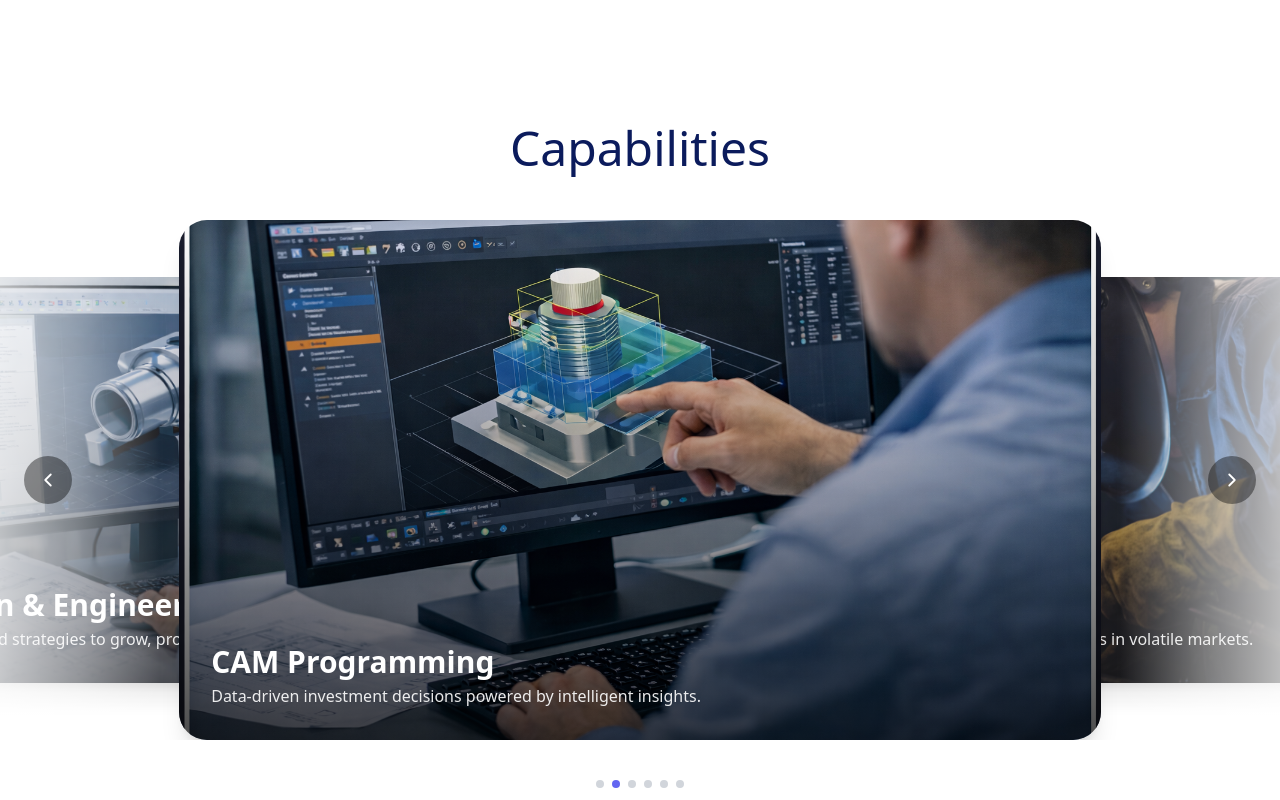
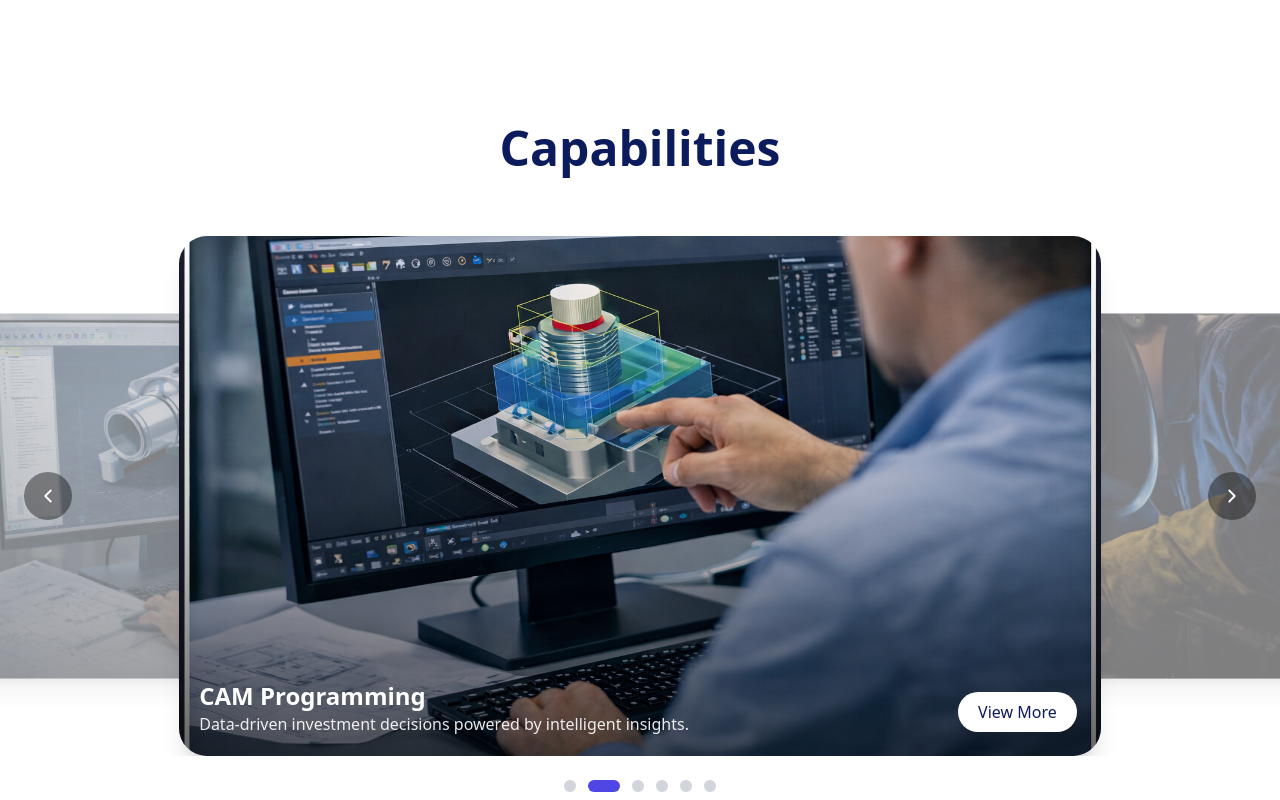
Before and after one commit to zdawan/landingpage-bilworth, a React (Create React App) app: page / in a window 1280 px wide. Shown: the part 1580-2380 px from the top of the page. Built offline with nearby package versions, Linux system fonts and the light colour scheme.

Commit message:
capabilities commit

```diff
--- a/src/components/CapabilitiesCarousel.jsx
+++ b/src/components/CapabilitiesCarousel.jsx
@@ -32,52 +32,93 @@ const slides = [
   {
     image: machining,
     title: "Precision Machining",
-    desc: "Diversified access to global markets, sectors, and asset classes.",
+    desc: "High tolerance machining for complex components.",
   },
   {
     image: product,
     title: "Product Development",
-    desc: "Diversified access to global markets, sectors, and asset classes.",
+    desc: "End-to-end product lifecycle support from concept to manufacturing.",
   },
 ];
 
-const AUTO_DELAY = 5000;
+export default function CapabilitiesCarousel() {
   const extendedSlides = [slides[slides.length - 1], ...slides, slides[0]];
 
-export default function CapabilitiesCarousel() {
   const [current, setCurrent] = useState(1);
   const [isAnimating, setIsAnimating] = useState(true);
+  const [isHovered, setIsHovered] = useState(false);
+  const [activeSlide, setActiveSlide] = useState(null);
+
   const timerRef = useRef(null);
-
-  // Mobile swipe refs
   const touchStartX = useRef(0);
   const touchEndX = useRef(0);
+  const isSwiping = useRef(false);
+
+  const AUTO_DELAY = 5000;
 
   const clearTimer = () => {
-    if (timerRef.current) {
-      clearInterval(timerRef.current);
-      timerRef.current = null;
-    }
+    if (timerRef.current) clearInterval(timerRef.current);
   };
 
   const startTimer = useCallback(() => {
     clearTimer();
+    if (isHovered) return;
     timerRef.current = setInterval(() => {
       setCurrent((p) => p + 1);
     }, AUTO_DELAY);
-  }, []);
+  }, [isHovered]);
+
+  useEffect(() => {
+    startTimer();
+    return clearTimer;
+  }, [startTimer]);
+
+  const restartTimer = () => {
+    clearTimer();
+    setTimeout(() => startTimer(), 50);
+  };
 
   const prev = () => {
     setCurrent((p) => p - 1);
-    startTimer();
+    restartTimer();
   };
 
   const next = () => {
     setCurrent((p) => p + 1);
-    startTimer();
+    restartTimer();
   };
 
-  // Infinite loop correction
+  const goTo = (index) => {
+    setCurrent(index + 1);
+    restartTimer();
+  };
+
+  /* ---------------- Swipe Support ---------------- */
+
+  const handleTouchStart = (e) => {
+    touchStartX.current = e.touches[0].clientX;
+    touchEndX.current = e.touches[0].clientX;
+    isSwiping.current = false;
+  };
+
+  const handleTouchMove = (e) => {
+    touchEndX.current = e.touches[0].clientX;
+    const distance = Math.abs(touchStartX.current - touchEndX.current);
+    if (distance > 10) isSwiping.current = true;
+  };
+
+  const handleTouchEnd = () => {
+    const distance = touchStartX.current - touchEndX.current;
+    const threshold = 60;
+
+    if (!isSwiping.current) return;
+
+    if (distance > threshold) next();
+    else if (distance < -threshold) prev();
+  };
+
+  /* ---------------- Infinite Loop ---------------- */
+
   useEffect(() => {
     if (current === extendedSlides.length - 1) {
       setTimeout(() => {
@@ -85,13 +126,14 @@ export default function CapabilitiesCarousel() {
         setCurrent(1);
       }, 500);
     }
+
     if (current === 0) {
       setTimeout(() => {
         setIsAnimating(false);
         setCurrent(extendedSlides.length - 2);
       }, 500);
     }
-  }, [current]);
+  }, [current, extendedSlides.length]);
 
   useEffect(() => {
     if (!isAnimating) {
@@ -99,69 +141,30 @@ export default function CapabilitiesCarousel() {
     }
   }, [isAnimating]);
 
-  useEffect(() => {
-    startTimer();
-    return clearTimer;
-  }, [startTimer]);
-
-  const handleTouchStart = (e) => {
-    touchStartX.current = e.touches[0].clientX;
-  };
-
-  const handleTouchEnd = (e) => {
-    touchEndX.current = e.changedTouches[0].clientX;
-    const diff = touchStartX.current - touchEndX.current;
-    if (Math.abs(diff) < 50) return;
-    diff > 0 ? next() : prev();
-  };
-
   return (
+    <>
       <section className="py-8 md:py-20 bg-white">
-      <h2 className="text-center text-2xl md:text-5xl font-medium text-[#0B1B5C] mb-6 md:mb-12">
+        <h2 className="text-center text-2xl md:text-5xl font-semibold text-[#0B1B5C] mb-10 md:mb-16">
           Capabilities
         </h2>
 
-      {/* Carousel */}
         <div
-        className="relative flex items-center justify-center
-                   h-[210px] sm:h-[240px] md:h-[520px]
-                   overflow-hidden"
+          className="relative flex items-center justify-center h-[210px] sm:h-[240px] md:h-[520px] overflow-hidden"
           onTouchStart={handleTouchStart}
+          onTouchMove={handleTouchMove}
           onTouchEnd={handleTouchEnd}
         >
-        {/* LEFT FADE (lighter on mobile) */}
-        <div
-          className="pointer-events-none absolute left-0 top-0 z-20 h-full
-                     w-8 sm:w-12 md:w-40
-                     bg-gradient-to-r
-                     from-white/70 via-white/40 to-transparent"
-        />
-
-        {/* RIGHT FADE (lighter on mobile) */}
-        <div
-          className="pointer-events-none absolute right-0 top-0 z-20 h-full
-                     w-8 sm:w-12 md:w-40
-                     bg-gradient-to-l
-                     from-white/70 via-white/40 to-transparent"
-        />
-
-        {/* Desktop arrows */}
+          {/* Desktop Arrows */}
           <button
             onClick={prev}
-          className="hidden md:flex absolute left-6 z-30
-                     w-12 h-12 rounded-full bg-black/40
-                     items-center justify-center
-                     text-white hover:bg-black/60 transition"
+            className="hidden md:flex absolute left-6 z-30 w-12 h-12 rounded-full bg-black/40 items-center justify-center text-white hover:bg-black/60"
           >
             <ChevronLeft size={22} />
           </button>
 
           <button
             onClick={next}
-          className="hidden md:flex absolute right-6 z-30
-                     w-12 h-12 rounded-full bg-black/40
-                     items-center justify-center
-                     text-white hover:bg-black/60 transition"
+            className="hidden md:flex absolute right-6 z-30 w-12 h-12 rounded-full bg-black/40 items-center justify-center text-white hover:bg-black/60"
           >
             <ChevronRight size={22} />
           </button>
@@ -173,13 +176,14 @@ export default function CapabilitiesCarousel() {
             return (
               <div
                 key={index}
-              className={`absolute rounded-[20px] md:rounded-[28px]
-                overflow-hidden shadow-xl
+                onMouseEnter={() => offset === 0 && setIsHovered(true)}
+                onMouseLeave={() => setIsHovered(false)}
+                className={`absolute rounded-[20px] md:rounded-[28px] overflow-hidden shadow-xl
                 ${isAnimating ? "transition-all duration-500 ease-out" : ""}
                 ${
                   offset === 0
-                    ? "w-[86%] md:w-[72vw] h-full z-10"
-                    : "w-[90%] md:w-[54vw] h-[78%] z-0 opacity-90"
+                    ? "w-[86%] md:w-[72vw] h-full z-10 opacity-100 scale-100"
+                    : "w-[90%] md:w-[54vw] h-[78%] z-0 opacity-45 md:opacity-50 scale-[0.9]"
                 }
                 ${offset === -1 ? "-translate-x-[52%] md:-translate-x-[60%]" : ""}
                 ${offset === 1 ? "translate-x-[52%] md:translate-x-[60%]" : ""}
@@ -188,35 +192,90 @@ export default function CapabilitiesCarousel() {
                 <img
                   src={slide.image}
                   alt={slide.title}
-                className="w-full h-full object-cover"
+                  className={`w-full h-full object-cover transition duration-500
+                  ${
+                    offset === 0
+                      ? "brightness-100"
+                      : "brightness-75 md:brightness-[.80]"
+                  }`}
                 />
 
-              <div className="absolute inset-0 bg-gradient-to-t from-black/70 via-black/30 to-transparent" />
+                <div className="absolute inset-0 bg-gradient-to-t from-black/60 via-black/20 to-transparent" />
 
-              <div className="absolute bottom-4 md:bottom-8 left-4 md:left-8 right-4 md:right-8 text-white">
-                <h3 className="text-base md:text-3xl font-semibold mb-1">
+                {offset === 0 && (
+                  <>
+                    <div className="absolute bottom-5 left-5 right-28 md:right-32 text-white">
+                      <h4 className="text-base md:text-2xl font-semibold">
                         {slide.title}
-                </h3>
-                <p className="text-[11px] md:text-base max-w-xl opacity-90 leading-snug">
+                      </h4>
+                      <p className="hidden md:block text-sm md:text-base opacity-90">
                         {slide.desc}
                       </p>
                     </div>
+
+                    <button
+                      onClick={(e) => {
+                        e.stopPropagation();
+                        setActiveSlide(slide);
+                      }}
+                      className="absolute bottom-5 right-5 md:bottom-6 md:right-6 bg-white text-[#0B1B5C] px-3 py-1.5 md:px-5 md:py-2 text-xs md:text-base rounded-full font-medium shadow-lg hover:scale-105"
+                    >
+                      View More
+                    </button>
+                  </>
+                )}
               </div>
             );
           })}
         </div>
 
-      {/* Dots */}
-      <div className="mt-4 md:mt-10 flex justify-center gap-2">
-        {slides.map((_, i) => (
+        {/* Animated Dots */}
+        <div className="mt-6 flex justify-center gap-3">
+          {slides.map((_, i) => {
+            const active = i === current - 1;
+            return (
+              <button
+                key={i}
+                onClick={() => goTo(i)}
+                className={`${active ? "w-8 h-3" : "w-3 h-3"} transition-all`}
+              >
                 <span
-            key={i}
-            className={`h-2 w-2 rounded-full ${
-              i === current - 1 ? "bg-indigo-500" : "bg-gray-300"
+                  className={`block w-full h-full rounded-full ${
+                    active ? "bg-indigo-600" : "bg-gray-300 hover:bg-gray-400"
                   }`}
                 />
-        ))}
+              </button>
+            );
+          })}
         </div>
       </section>
+
+      {/* Modal */}
+      {activeSlide && (
+        <div className="fixed inset-0 z-[999] bg-black/70 backdrop-blur-sm flex items-center justify-center p-4">
+          <div className="relative bg-white rounded-2xl max-w-4xl w-full overflow-hidden">
+            <button
+              onClick={() => setActiveSlide(null)}
+              className="absolute top-4 right-4 bg-black/70 text-white w-10 h-10 rounded-full"
+            >
+              ✕
+            </button>
+
+            <img
+              src={activeSlide.image}
+              alt={activeSlide.title}
+              className="w-full h-[300px] md:h-[500px] object-contain bg-gray-100"
+            />
+
+            <div className="p-6 md:p-8">
+              <h3 className="text-2xl md:text-3xl font-semibold text-[#0B1B5C] mb-2">
+                {activeSlide.title}
+              </h3>
+              <p className="text-gray-600">{activeSlide.desc}</p>
+            </div>
+          </div>
+        </div>
+      )}
+    </>
   );
 }
```
Lines whose indentation alone changed are shown as unchanged.
